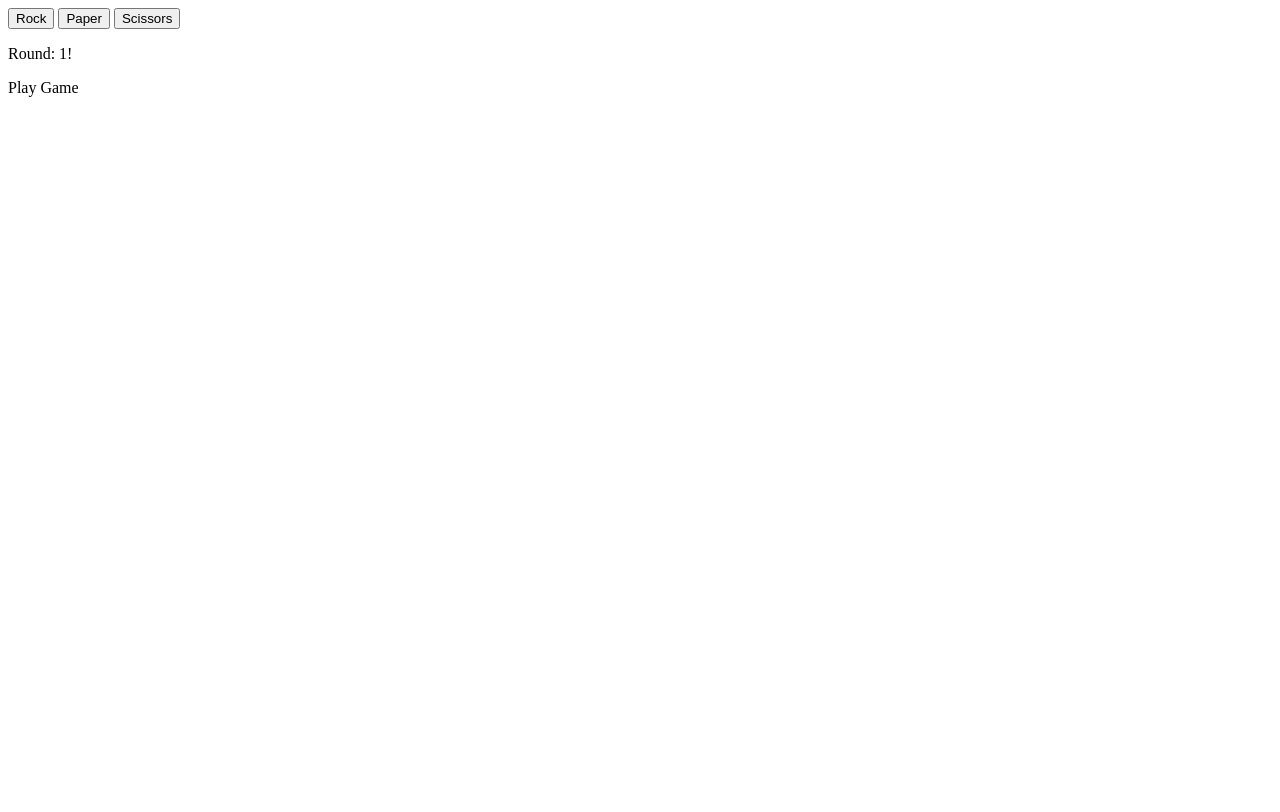
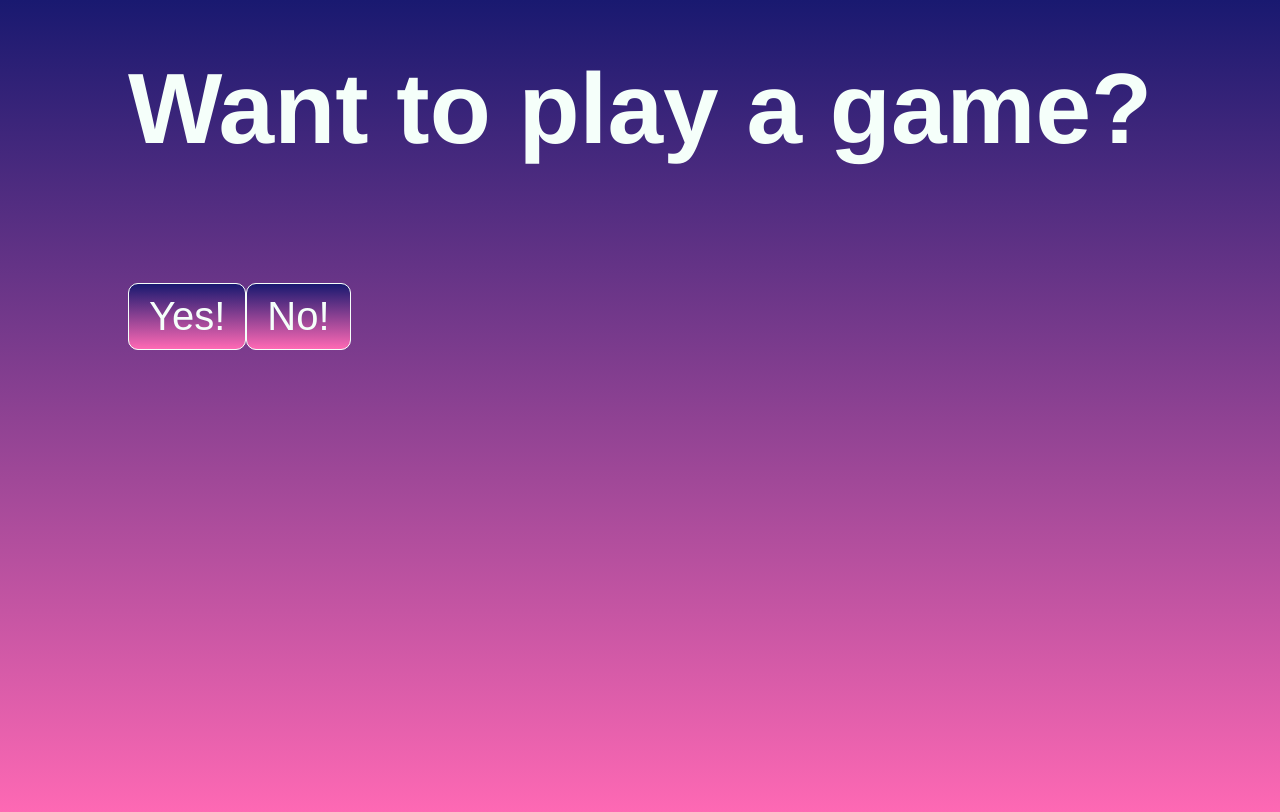
Before and after one commit to michaelkp/TOPrps, a plain HTML site: page rpsUI/index.html in a window 1280 px wide. Drawn offline with Linux system fonts and the light colour scheme.

Commit message:
Add yes/no buttons and hide game

```diff
--- a/rpsUI/index.html
+++ b/rpsUI/index.html
@@ -5,14 +5,16 @@
     <meta http-equiv="X-UA-Compatible" content="IE=edge">
     <meta name="viewport" content="width=device-width, initial-scale=1.0">
     <script src="scripts.js" defer></script>
+    <link rel="stylesheet" href="styles.css">
     <title>Document</title>
 </head>
 <body>
     <div id="container">
-        <button class="button" name="rock">Rock</button>
-        <button class="button" name="paper">Paper</button>
-        <button class="button" name="scissors">Scissors</button>
-
+        <div id="btns">
+        <button class="gameBtn" name="rock">Rock</button>
+        <button class="gameBtn" name="paper">Paper</button>
+        <button class="gameBtn" name="scissors">Scissors</button>
+            </div>
     </div>
 
 </body>
--- a/rpsUI/scripts.js
+++ b/rpsUI/scripts.js
@@ -1,7 +1,6 @@
 
 //score
 let playerScore = 0;
-console.log(playerScore + ' test pscore let');
 let comScore = 0;
 
 let scoreP  = document.createElement('p');
@@ -11,26 +10,78 @@ let playerSelection;
 let computerSelection;
 //JS UI elements
 const container = document.querySelector('#container');
-const gameUI = document.createElement('div');
-    gameUI.classList.add('gameUI');
-    gameUI.textContent = 'Play Game';
+const title = document.createElement('div')
+      title.classList.add('title');
+const titleText = document.createElement('h1');
+      titleText.classList.add('titleText');
+      titleText.textContent = 'Want to play a game?';
+      title.appendChild(titleText);
 
-    gameUI.appendChild(scoreP);
-    container.appendChild(gameUI);
+const yesBtn = document.createElement('button');
+      yesBtn.id = 'yesBtn';
+      yesBtn.textContent = 'Yes!';
+      title.appendChild(yesBtn);
+const noBtn = document.createElement('button');
+      noBtn.id = 'noBtn';
+      noBtn.textContent = 'No!';
+      title.appendChild(noBtn);
 
 
 
+
+const gameUI = document.createElement('div');
+    gameUI.classList.add('gameUI');
+    //gameUI.textContent = 'Play Game';
+
+    //gameUI.style.margin = '100%';
+
+    gameUI.appendChild(scoreP);
+    document.getElementById('#btns')
+    container.appendChild(gameUI);
+    container.insertBefore(title, gameUI);
+
+function hideGame() {
+    gameUI.style.visibility = 'hidden';
+}
+hideGame();
+
+function showGame() {
+    yesBtn.addEventListener('click', (e) => {
+        gameUI.style.visibility = 'visible';
+        yesBtn.style.visibility = 'hidden';
+        noBtn.style.visibility = 'hidden';
+    })
+    noBtn.addEventListener('click', () => {
+        noBtn.onclick = window.open('https://google.com', '_blank')
+    })
+}
+showGame();
+
 let buttons = document.querySelectorAll('button');
+    function removeTransition(e) {
+       console.log(this);
+       if(e){
+
+       }
+    }
     buttons.forEach(button => button.addEventListener('click', btn));
+    /*buttons.forEach(button => button.addEventListener('click', () => {
+        button.style.transform = 'scale(1.5)';
+        button.style.transition = 'transform 0.25s ease';
+    }));*/
+    buttons.forEach(button => button.addEventListener('transitionend', removeTransition));
+
 
 
 const cPlay = document.createElement('div');
       cPlay.setAttribute('id', 'cPlay');
+
 const cText = document.createElement('p');
       cText.setAttribute('id', 'cText');
 
       cPlay.appendChild(cText);
       gameUI.insertBefore(cText, scoreP);
+      gameUI.insertBefore(btns, cText);
 
 
 let roundNum = 1;
@@ -41,12 +92,12 @@ const roundText = document.createElement('p');
         ++roundNum;
         roundText.textContent = `Round: ${roundNum}!`;
         if(roundNum === 6){
-            roundText.textContent = '';
+            roundText.style.visibility = 'hidden';
         }
       }));
 
-
-      container.insertBefore(roundText, gameUI);
+      gameUI.insertBefore(roundText, btns);
+      //container.insertBefore(roundText, gameUI);
 
     console.log(roundNum + ' playR rNum test')
 
@@ -83,6 +134,8 @@ function computerPlay() {
         cText.textContent = `The computer chose ${x}`;
         return x;
     }
+
+
     const removeCText = document.getElementById('cText');
     removeCText.remove('cText');
 }
@@ -147,11 +200,7 @@ function playRound() {
         ++comScore;
 
     }
-    /*
-    buttons.forEach(button => button.addEventListener('click', (e) => {
-        result.textContent = '';
-    }));
-*/
+
     scoreP.textContent = `The score is Player: ${playerScore} and Computer ${comScore}!`;
 
 }
@@ -216,6 +265,7 @@ function playAgain() {
 
     playAgainBtn.addEventListener('click', () => {
         playAgainBtn.style.visibility = 'hidden';
+        roundText.style.visibility = 'visible';
     });
 
     gameUI.appendChild(playAgainDiv);
--- a/rpsUI/styles.css
+++ b/rpsUI/styles.css
@@ -14,7 +14,11 @@ body {
     margin-right: auto;
     width: max-content;
 }
+
 .title {
+
+}
+.titleText {
     color: mintcream;
     font-size: 100px;
     text-align: center;
@@ -35,13 +39,10 @@ body {
     border-image-slice: 1;
     border-image-source: linear-gradient(to right, HotPink, MidnightBlue);*/
     box-shadow:  0px 0px 80px 85px MintCream;
-    display: flex;
-    flex-direction: column;
 
 }
 
 button {
-    /*background-color: mintcream;*/
     background-image: linear-gradient(midnightblue, hotpink);
     color: mintcream;
     font-size: 40px;
@@ -49,6 +50,16 @@ button {
     border: 1px solid mintcream;
     padding: 10px 20px;
 
+}
+button:hover {
+    background-image: linear-gradient(mintcream, MintCream) ;
+    background: linear-gradient(to left, MidnightBlue, HotPink);
+    -webkit-background-clip: text;
+    -webkit-text-stroke: 2px transparent;
+}
 
+#gameBtn {
+    transform: scale(1.5);
+    transition: 0.25s;
 
 }
```
